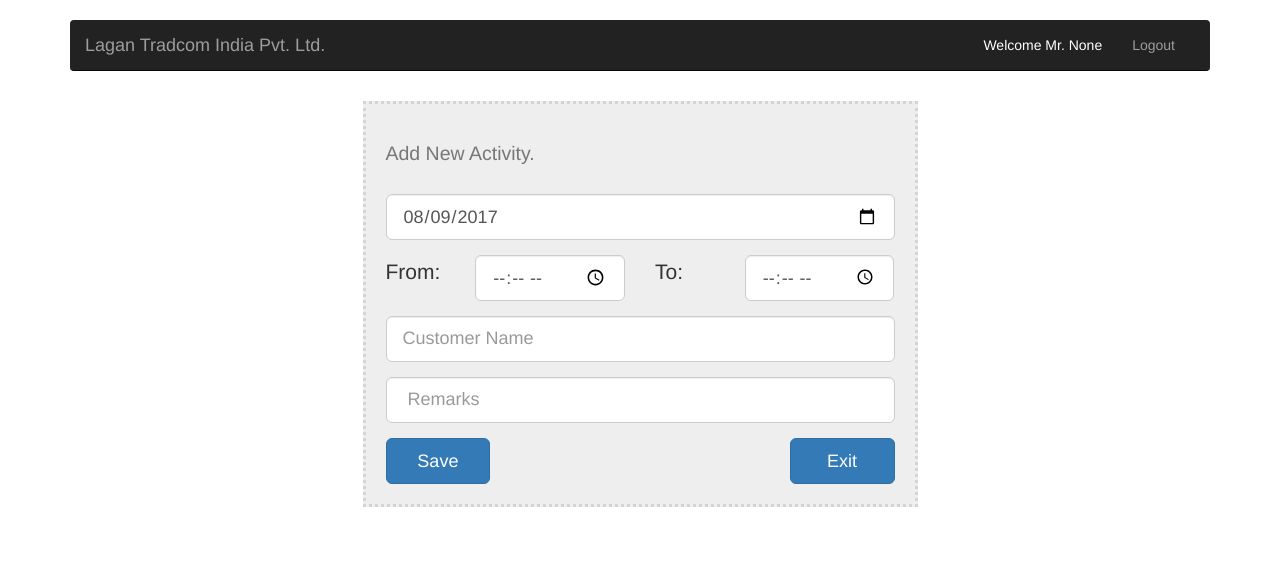
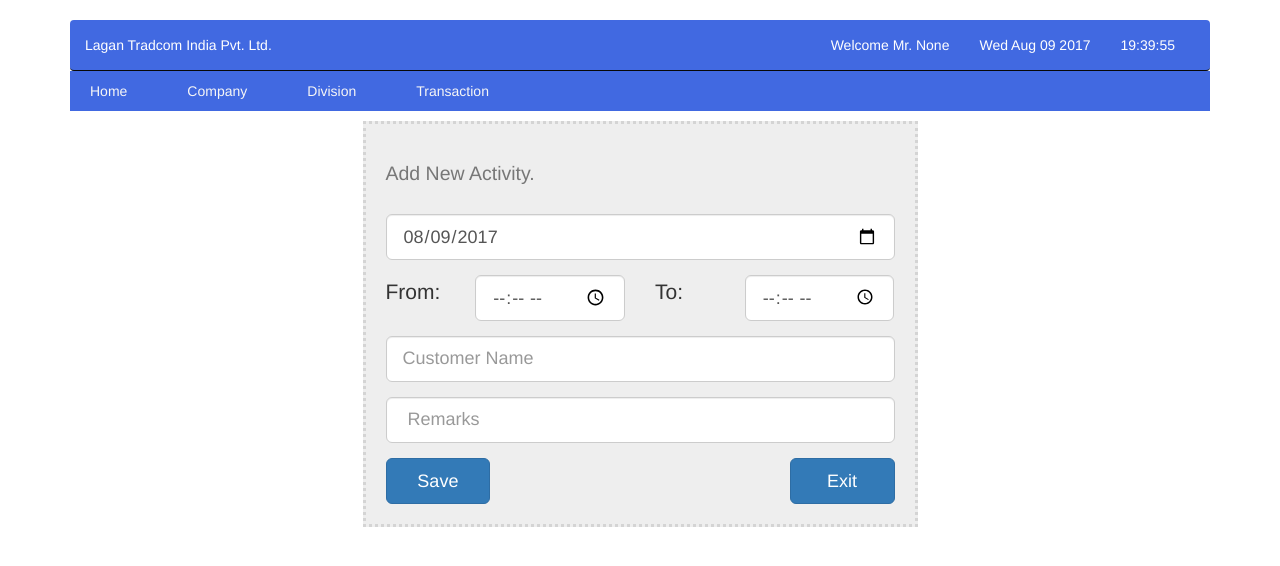
Before and after one commit to inwonday/pettyCash, a Django app: page /addActivity in a window 1280 px wide. Shown: the top 566 px of the page. Run offline with Django 3.2, Linux system fonts and the light colour scheme; a user stored in the database is signed in; data comes from the database, SQL or seed files in the repository; some libraries are stand-ins or nearby versions.

Commit message:
header design change

```diff
--- a/bwi/templates/bwi/common/_header.html
+++ b/bwi/templates/bwi/common/_header.html
@@ -15,6 +15,88 @@
         width: 27px;
     }
 </style>
+<style>
+ .menu  .list-menu {
+        margin:0 auto;
+        background-color: royalblue;
+
+      }
+      .menu .list-menu:after {
+        display: block;
+        content:"";
+        clear:both;
+      }
+      .menu .list-menu > li {
+        float:left;
+        position: relative;
+
+      }
+      .menu .list-menu > li   > a {
+        padding:10px 20px;
+        color:#f6f6f6;
+        position: relative;
+
+      }
+
+      .menu .list-menu > li:hover {
+        background-color: skyblue;
+      }
+      .menu .list-menu > :not(:first-child) {
+        margin-left:20px;
+      }
+      .menu .list-menu .sub-menu , .extreme-sub-menu {
+
+        display: none;
+        position: absolute;
+        top:100%;
+        left:0;
+        background-color: #f9f9f9;
+        box-shadow: 0px 8px 16px 0px rgba(0,0,0,0.2);
+        z-index: 1;
+        min-width: 160px;
+        white-space: nowrap;
+        max-width: 400px;
+
+
+      }
+      .extreme-sub-menu {
+        top:0;
+        left:100%;
+      }
+      .sub-menu > li {
+        position: relative;
+      }
+      .menu .list-menu .sub-menu > li a {
+        display: block;
+        color:#4a4a4a;
+        padding:10px 20px;
+        position: relative;
+      }
+      .menu .list-menu .sub-menu > li a:hover {
+        background-color: skyblue;
+        color:#f6f6f6;
+      }
+      .menu .list-menu li:hover .sub-menu , .sub-menu li:hover .extreme-sub-menu  {
+        display: block;
+      }
+     ul,li {
+        list-style-type: none;
+        padding:0;
+        margin:0;
+      }
+
+     a {
+        display: block;
+        color:#fff;
+        text-decoration: none !important;
+      }
+    .navbar-inverse {
+        background-color: royalblue;
+        margin-bottom: 0px;
+    }
+
+
+</style>
 <div class="navbar-wrapper">
   <div class="container">
     <div class="navbar navbar-inverse navbar-static-top">
@@ -25,16 +107,73 @@
 	      <span class="icon-bar"></span>
 	      <span class="icon-bar"></span>
 	    </a>
-        <a class="navbar-brand" href="#" target="_blank">Lagan Tradcom India Pvt. Ltd.</a>
+        <a class="welcome" href="#" target="_blank">Lagan Tradcom India Pvt. Ltd.</a>
         </div>
         <div class="navbar-collapse collapse">
           <ul class="nav navbar-nav navbar-right">
               <li><span class="welcome">Welcome {{profile.title}} {{profile.fullName}}</span></li>
-            <li><a href="/logout">Logout</a></li>
+              <li><span class="welcome date"></span></li>
+               <li><span class="welcome time"></span></li>
           </ul>
 
         </div>
 
     </div>
   </div><!-- /container -->
+    <div class="container">
+
+    <div class="menu">
+      <ul class="list-menu">
+           <li> <a href="#">Home</a>
+          	<ul class="sub-menu">
+                <li> <a href="/profile">Profile</a> </li>
+                <li> <a href="/changepassword">Change Password</a> </li>
+                <li> <a href="/logout">Logout</a> </li>
+            </ul>
+          </li>
+            <li> <a href="#">Company</a>
+          	<ul class="sub-menu">
+            	 {% for company in companies %}
+                <li> <a href="#" data-id="{{company.id}}">{{company.name}}</a> </li>
+                  {% endfor %}
+            </ul>
+          </li>
+          <li> <a href="#">Division</a>
+              <ul class="sub-menu">
+                  {% for division in divisions %}
+                <li> <a href="#" data-id="{{division.id}}">{{division.name}}</a> </li>
+                  {% endfor %}
+              </ul>
+          </li>
+        <li> <a href="#">Transaction</a>
+          <ul class="sub-menu">
+            <li> <a href="#">PettyCash</a>
+			<ul class="extreme-sub-menu">
+                <li> <a href="/addPettyCashEntry">Add Petty Cash Entry</a> </li>
+                <li> <a href="/addPettyCashReceipt">Add Petty Cash Receipt</a> </li>
+                <li> <a href="/pettyCashEntries">View Petty Cash Entry</a> </li>
+                <li> <a href="/pettyCashReceipts">View Petty Cash Receipt</a> </li>
+              </ul>
+			  </li>
+            <li> <a href="#">Activity</a>
+                <ul class="extreme-sub-menu">
+                    <li> <a href="/addActivity">Add Activity</a></li>
+                    <li> <a href="/activities">View Activity</a></li>
+                </ul>
+			</li>
+          </ul></li>
+      </ul>
+    </div>
+        </div>
 </div><!-- /navbar wrapper -->
+
+<script>
+    function tick(){
+        var today = new Date();
+        var date = today.toDateString();
+        var time = today.toTimeString().split(' ')[0];
+        $('.date').html(date);
+        $('.time').html(time);
+    }
+    setInterval(function(){ tick(); }, 1000);
+</script>
```
